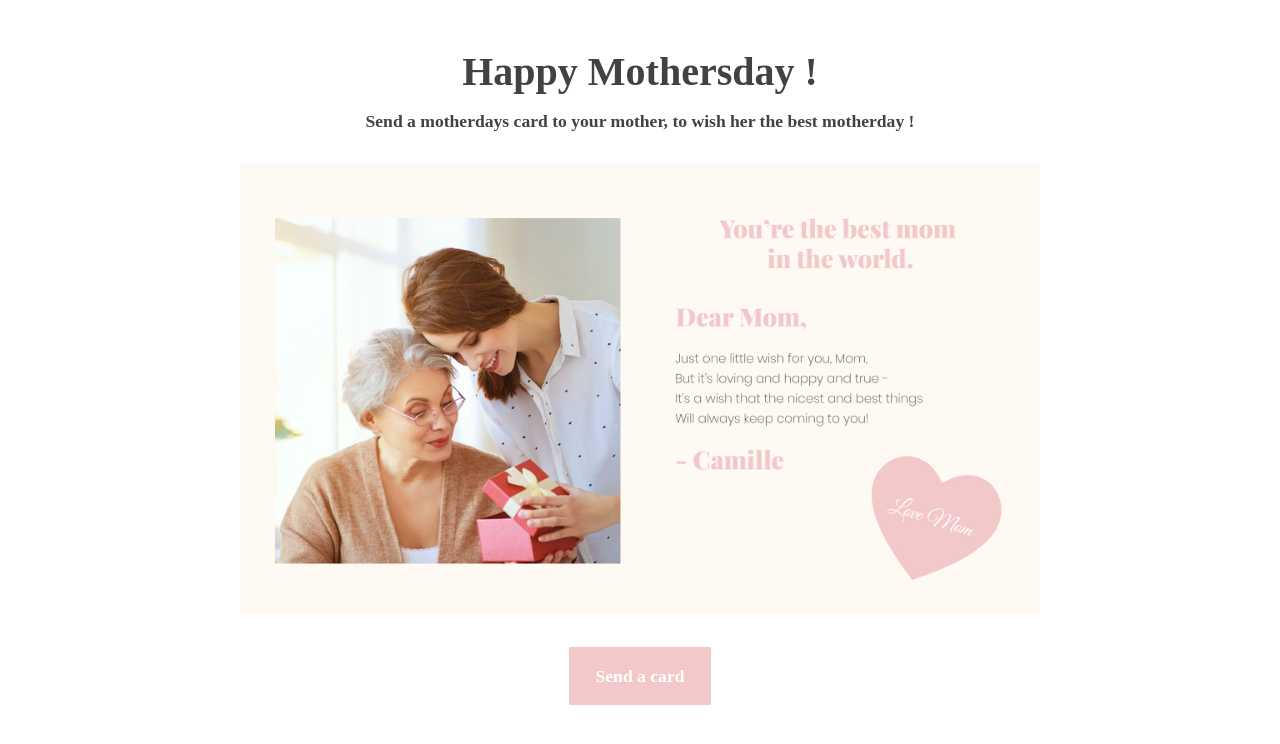
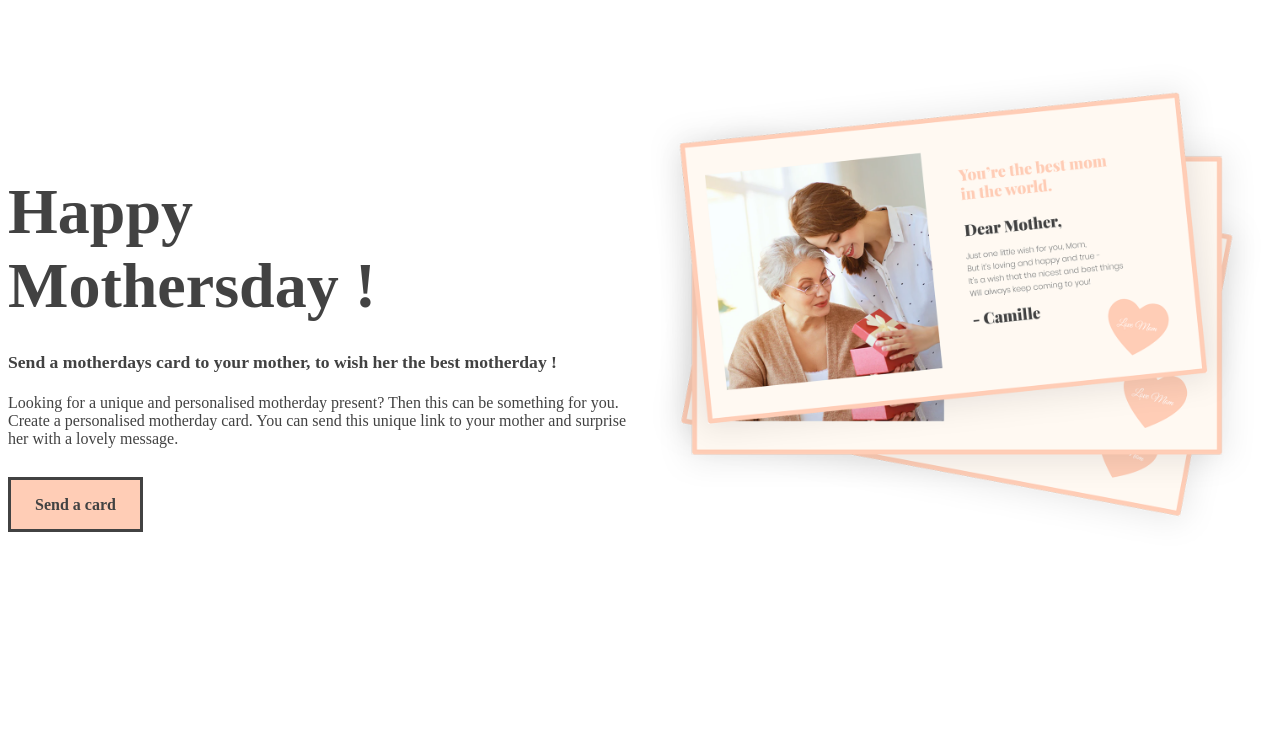
Before and after one commit to ralphbourgoo/dev4-makeitpersonal, a Next.js app: page / in a window 1280 px wide. Shown: the top 744 px of the page. Built offline with nearby package versions, Linux system fonts and the light colour scheme.

Commit message:
CSS Homepage Changes

```diff
--- a/components/Layout.module.css
+++ b/components/Layout.module.css
@@ -7,14 +7,14 @@
     width: 90vw;
     max-widtth: 100rem;
     margin: 0 auto;
-    border-bottom: .15rem solid #FFCDB6;
+    border-bottom: .15rem solid #424242;
 }
 
 .logo {
     font-family: 'Playfair Display';
     font-size: 2rem;
     font-weight: 900;
-    color: #FFCDB6;
+    color: #424242;
     margin: 0 0.6rem;
     text-decoration: none;
 }
@@ -48,32 +48,32 @@
     font-family: 'Poppins';
     font-size: 1rem;
     font-weight: 600;
-    color: #FFCDB6;
+    color: #424242;
     text-decoration: none;
     margin-left: 2rem;
     padding-bottom: .4rem;
-    border-bottom: .2rem solid #FFCDB6;
+    border-bottom: .2rem solid #FFEEE6;
     transition: .5s;
 }
 
 .navlink:hover {
-    border-bottom: .2rem solid #FFCDB6;
+    border-bottom: .2rem solid #424242;
 }
 
 .navbutton {
-    background-color: white;
-    color: #FFCDB6;
+    background-color: #FFCDB6;
+    color: #424242;
     font-family: 'Poppins';
     font-size: 1rem;
     font-weight: 600;
     padding: 1rem 1.5rem;
     text-decoration: none;
     margin-left: 2rem;
-    border: .2rem solid white;
+    border: .2rem solid #424242;
     transition: .5s;
 }
 
 .navbutton:hover {
-    background-color: #FFCDB6;
-    color: white;
+    background-color: #FFEEE6;
+    color: #424242;
 }
--- a/pages/index.js
+++ b/pages/index.js
@@ -6,19 +6,20 @@ export default function Home() {
   return (
     <div className={styles.home_container}>
       <div className={styles.home_header}>
-        <h1 className={styles.home_title}>Happy Mothersday !</h1>
+        <h1 className={styles.home_title}>Happy Mothersday ! </h1>
         <p className={styles.home_sub}>Send a motherdays card to your mother, to wish her the best motherday !</p>
+        <p className={styles.text}>Looking for a unique and personalised motherday present? Then this can be something for you. Create a personalised motherday card. You can send this unique link to your mother and surprise her with a lovely message.  </p>
+        <div>
+          <Link href="/form"><a className={styles.home_button}>Send a card</a></Link>
+        </div>
       </div>
       <div className={styles.home_img}>
         <Image
-          src='/momcard.jpg'
+          src='/cards.png'
           alt='Mothersday Card'
-          width='1920'
-          height='1080'
+          width='1500'
+          height='1144'
         />
-      </div>
-      <div>
-        <Link href="/form"><a className={styles.home_button}>Send a card</a></Link>
       </div>
     </div>
   )
--- a/styles/Home.module.css
+++ b/styles/Home.module.css
@@ -2,24 +2,36 @@
     display: flex;
     justify-content: center;
     align-items: center;
-    flex-direction: column;
     margin-top: 3rem;
     margin-bottom: 3rem;
+    max-width: 90rem;
+    margin: 3rem auto;
 }
 
 .home_header {
     display: flex;
-    justify-content: center;
-    align-items: center;
+    justify-content: flex-start;
+    align-items: flex-start;
     flex-direction: column;
+    max-width: 40rem;
+    width: 90vw;
 }
 
 .home_title {
     font-family: 'Playfair Display';
-    font-size: 2.5rem;
+    font-size: 4rem;
     font-weight: 900;
     color: #424242;
-    margin: 0 0.6rem;
+    margin-bottom: .7rem;
+    width: 30rem;
+}
+
+.text {
+    font-family: 'Poppins';
+    font-size: 1rem;
+    font-weight: 200;
+    color: #424242;
+    margin-bottom: 3rem;
 }
 
 .home_sub {
@@ -27,29 +39,29 @@
     font-size: 1.1rem;
     font-weight: 600;
     color: #424242;
-    margin: 1rem 0.6rem;
+    margin-bottom: .3rem;
 }
 
 .home_img {
-    max-width: 50rem;
+    max-width: 41rem;
     width: 90vw;
     margin-top: 1rem;
     margin-bottom: 3rem;
 }
 
 .home_button {
+    background-color: #FFCDB6;
+    color: #424242;
+    font-family: 'Poppins';
+    font-size: 1rem;
+    font-weight: 600;
     padding: 1rem 1.5rem;
-    background-color: #F2C8C9;
-    border: .2rem solid #F2C8C9;
     text-decoration: none;
-    color: white;
-    font-family: 'Poppins';
-    font-size: 1.1rem;
-    font-weight: 600;
+    border: .2rem solid #424242;
     transition: .5s;
 }
 
 .home_button:hover {
-    color: #F2C8C9;
+    color: #424242;
     background-color: #FFEEE6;
 }
```
Also changed, not shown: public/cards.png (added), public/heart.svg.
